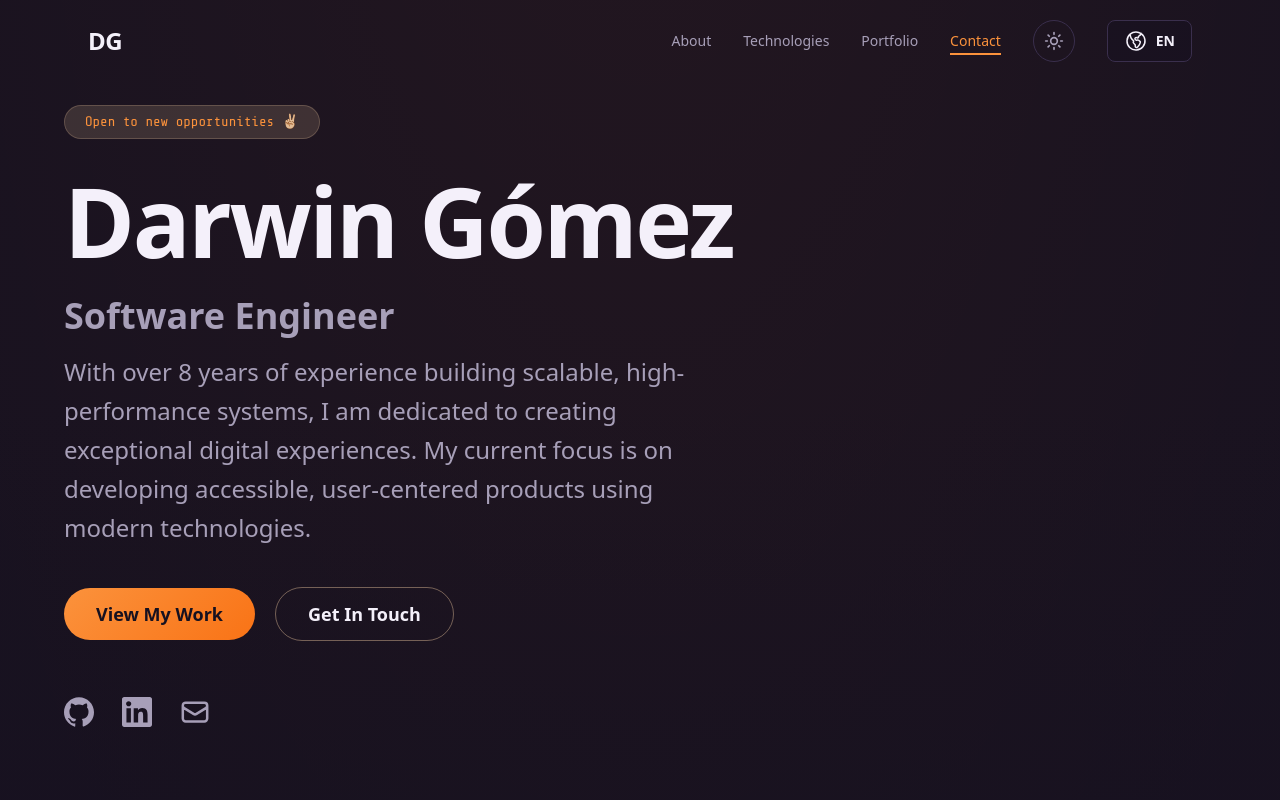
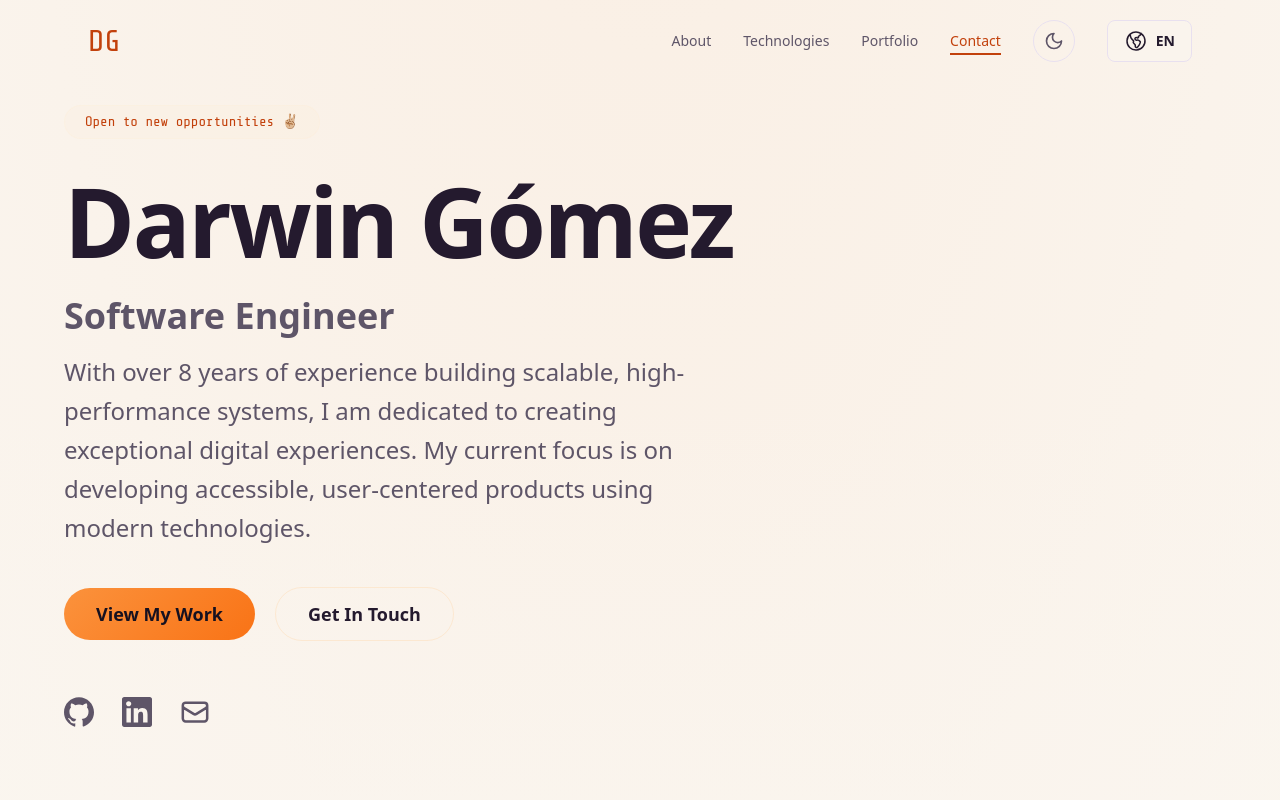
Before and after one commit to darwintnt/portfolio, a Vue app: page / in a window 1280 px wide. Shown: the top 800 px of the page. Built offline with nearby package versions, Linux system fonts and the light colour scheme.

Commit message:
feat(theme): default to light mode with stored dark override

```diff
--- a/index.html
+++ b/index.html
@@ -6,20 +6,23 @@
     <!-- Viewport para responsive design -->
     <meta name="viewport" content="width=device-width, initial-scale=1.0" />
 
-    <!-- Theme pre-paint: aplica el tema guardado antes del primer render (evita FOUC) -->
+    <!-- Theme pre-paint: light por defecto, respeta el tema guardado 'dark' (evita FOUC) -->
     <script>
       try {
-        if (localStorage.getItem('theme') === 'light') {
+        if (localStorage.getItem('theme') !== 'dark') {
           document.documentElement.classList.add('light');
+        } else {
           document
             .querySelector('meta[name="theme-color"]')
-            ?.setAttribute('content', '#FAF6F0');
+            ?.setAttribute('content', '#1a202c');
         }
-      } catch (e) {}
+      } catch (e) {
+        document.documentElement.classList.add('light');
+      }
     </script>
 
     <!-- Theme color para PWA y navegadores móviles -->
-    <meta name="theme-color" content="#1a202c" />
+    <meta name="theme-color" content="#FAF6F0" />
 
     <!-- DNS prefetch para recursos externos -->
     <link rel="dns-prefetch" href="https://www.googletagmanager.com" />
--- a/src/components/Navigation.vue
+++ b/src/components/Navigation.vue
@@ -8,7 +8,7 @@
     ]"
   >
     <nav class="max-w-6xl mx-auto px-6 py-5 flex items-center justify-between">
-      <a href="#" class="text-2xl font-bold tracking-tight text-primary">
+      <a href="/" class="font-accent text-3xl text-accent leading-none">
         DG
       </a>
 
@@ -226,7 +226,7 @@ const isMobileMenuOpen = ref<boolean>(false);
 const activeSection = ref<string | null>(null);
 
 // Theme toggle: source of truth = 'light' class on <html> (set by pre-paint script)
-const isLight = ref<boolean>(false);
+const isLight = ref<boolean>(document.documentElement.classList.contains('light'));
 
 const applyTheme = (light: boolean): void => {
   document.documentElement.classList.toggle('light', light);
```
